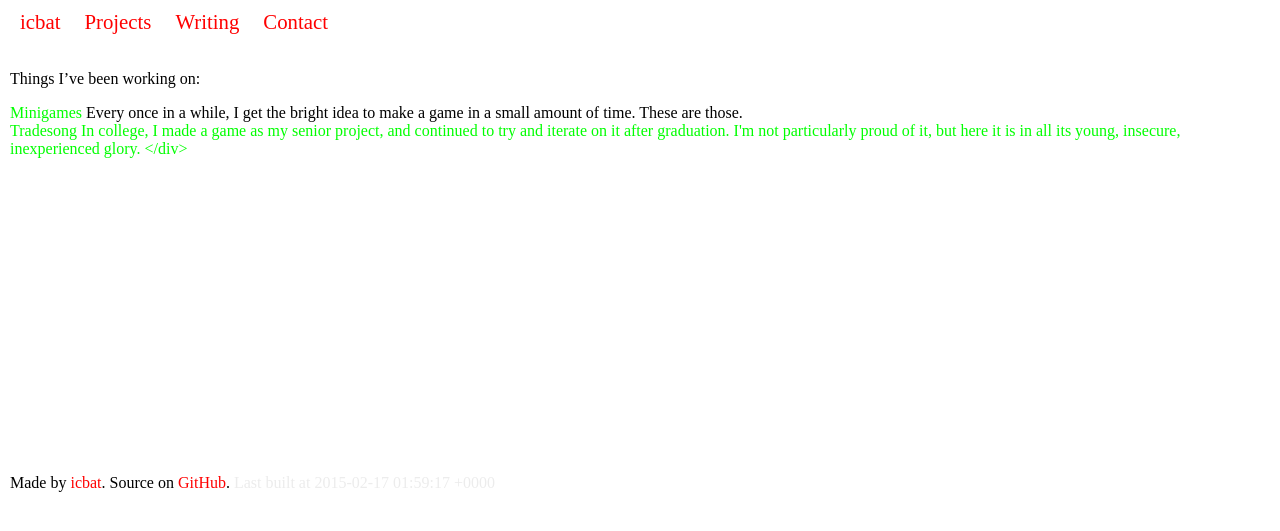
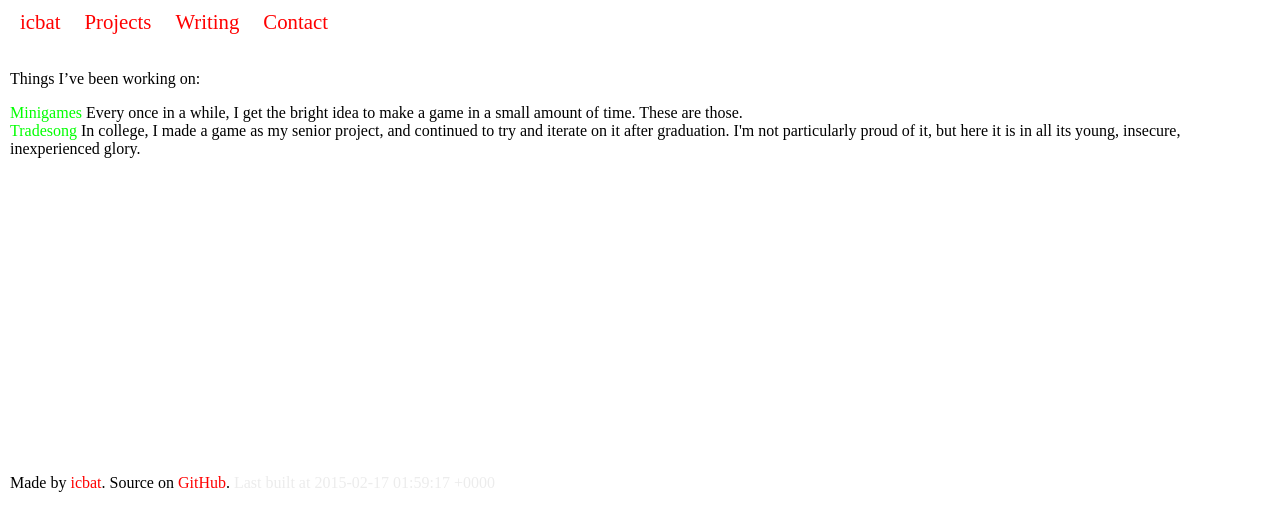
Before and after one commit to icbat/icbat.github.io, a Jekyll site: the page built from projects/index.md, in a window 1280 px wide. Shown: the top 531 px of the page. Built offline with Jekyll 4.4.1, drawn with Linux system fonts in a browser that asks for light colours.

Commit message:
Fixing stupid bug

```diff
--- a/projects/index.md
+++ b/projects/index.md
@@ -10,7 +10,7 @@ Things I've been working on:
 Every once in a while, I get the bright idea to make a game in a small amount of time. These are those.
 </div>
 
-<div><a href="{{site.url}}/projects/tradesong">Tradesong<a/>
+<div><a href="{{site.url}}/projects/tradesong">Tradesong</a>
 
 In college, I made a game as my senior project, and continued to try and iterate on it after graduation. I'm not particularly proud of it, but here it is in all its young, insecure, inexperienced glory.
 </div>
```
